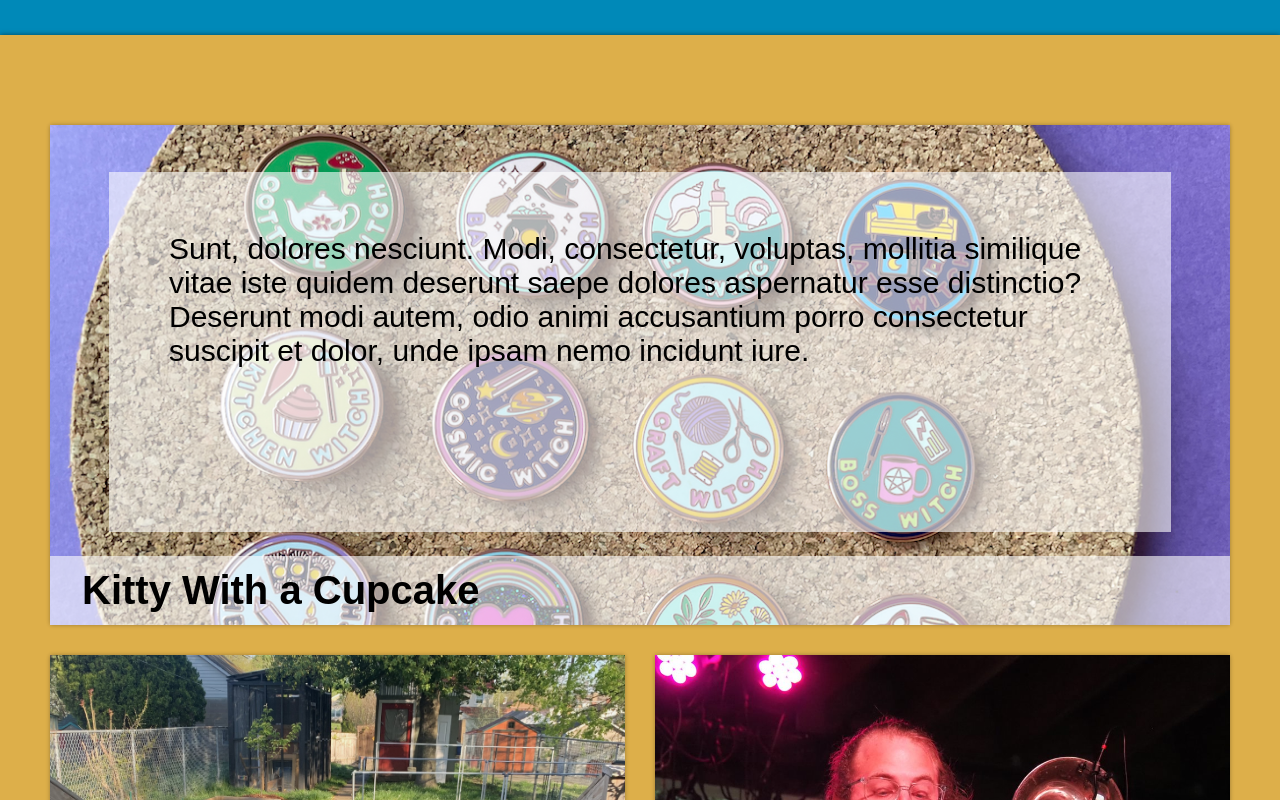
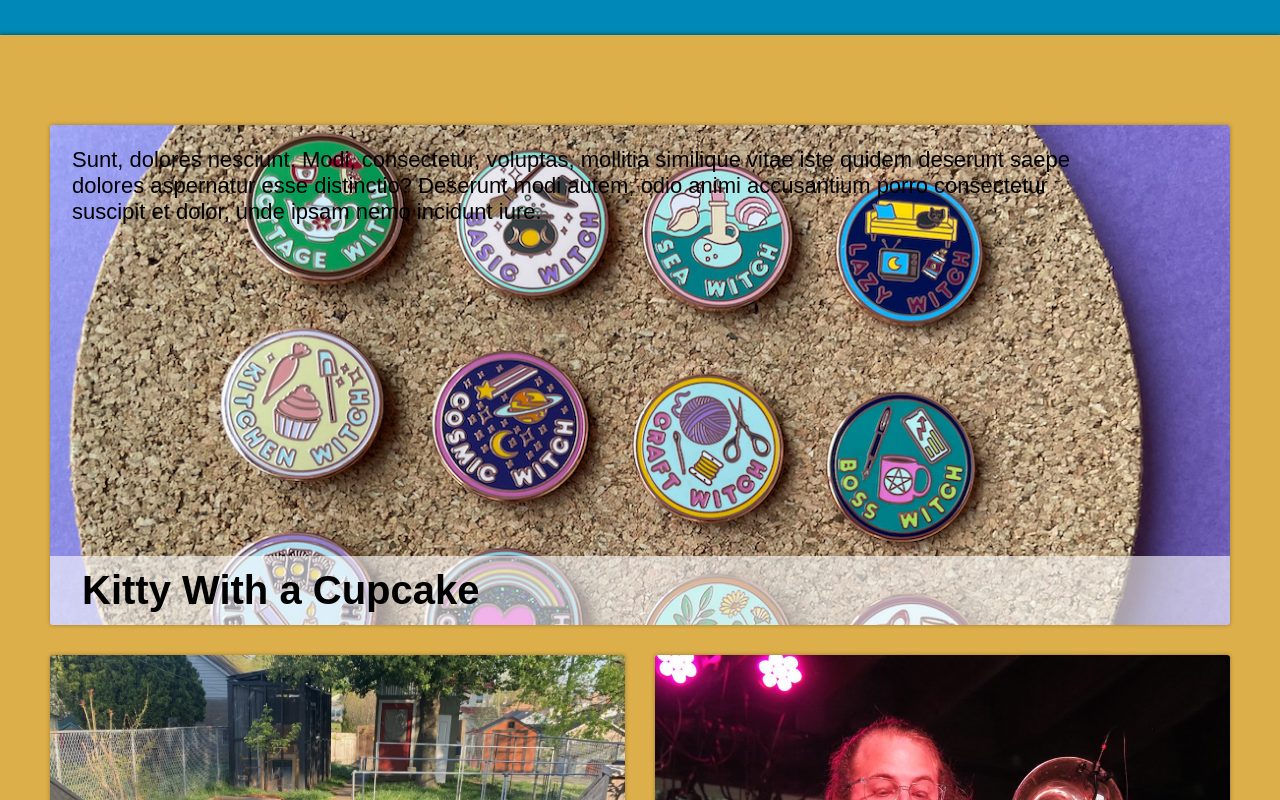
Before and after one commit to csobrien90/csobrien90.github.io, a React (Create React App) app: page / in a window 1280 px wide. Shown: the part 2760-3560 px from the top of the page. Built offline with nearby package versions, Linux system fonts and the light colour scheme; a web font is replaced by a local one.

Commit message:
make interests section mobile first and responsive

```diff
--- a/src/index.css
+++ b/src/index.css
@@ -310,7 +310,7 @@
 .card {
 	height: 500px;
 	min-width: 82vw;
-	padding: 1.8em;
+	padding: 4em 2em;
 	transition: all .3s;
 	display: grid;
 	align-items: center;
@@ -322,7 +322,6 @@
 .focus {
 	height: 550px;
 	min-width: 82vw;
-	padding: 4.3em;
 	box-shadow: var(--shadow);
 }
 
@@ -435,12 +434,19 @@
 	display: grid;
 	position: relative;
 	grid-template-rows: 24em 1fr;
+	overflow: hidden;
 }
 
 .interestCard .h3Wrapper {
 	position: relative;
 	overflow: hidden;
 	height: 100%;
+}
+
+.interestCard .h3Wrapper:hover h3 {
+	background-color: rgba(255, 255, 255, .8);
+	text-decoration: underline;
+	text-underline-offset: .1em;
 }
 
 .interestCard h3 {
@@ -466,25 +472,6 @@
 	top: 0;
 	left: 0;
 	z-index: 0;
-}
-
-.interestCard:first-of-type, .interestCard:last-of-type {
-	grid-column: span 2;
-	grid-template-rows: 1fr;
-}
-
-.interestCard:first-of-type h3, .interestCard:last-of-type h3 {
-	bottom: 0;
-}
-
-.interestCard:first-of-type p, .interestCard:last-of-type p {
-	position: absolute;
-	background-color: rgba(255,255,255,.6);
-	margin: 4% 5%;
-	padding: 2em;
-	width: 90%;
-	height: 72%;
-	font-size: 3em;
 }
 
 /*
@@ -539,7 +526,7 @@
 #contactFormSubmit {
 	padding: .5em;
 	margin-top: 1em;
-	width: 50%;
+	width: 100%;
 	font-size: 2.4em;
 	font-weight: bold;
 	border: none;
@@ -617,6 +604,10 @@
 	p {
 		font-size: 2.5em;
 	}
+
+	#contactFormSubmit {
+		width: 50%;
+	}
 }
 
 @media screen and (min-width: 768px) {
@@ -670,6 +661,34 @@
 		grid-column: span 2;
 	}
 
+	.interestCard:first-of-type, .interestCard:last-of-type {
+		grid-column: span 2;
+		grid-template-rows: 1fr;
+	}
+
+	.interestCard:first-of-type h3, .interestCard:last-of-type h3 {
+		bottom: 0;
+	}
+
+	.interestCard:first-of-type p, .interestCard:last-of-type p {
+		position: absolute;
+		background-color: rgba(255,255,255,.6);
+		margin: 4% 5%;
+		padding: 2em;
+		width: 90%;
+		height: 72%;
+		font-size: 3em;
+		margin-top: 20em;
+		transition: all .5s;
+	}
+
+	.interestCard:first-of-type:hover p,
+	.interestCard:first-of-type:focus p,
+	.interestCard:last-of-type:hover p,
+	.interestCard:last-of-type:focus p {
+		margin-top: 1em;
+	}
+
 	#connect {
 		grid-template-areas:
 			"contactForm connectText"
```
